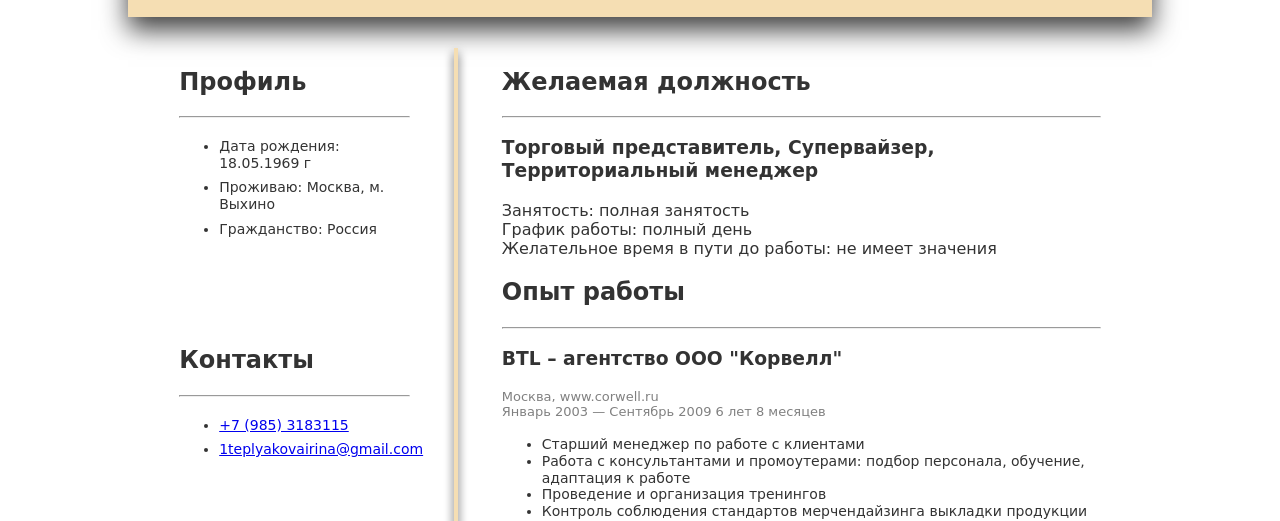
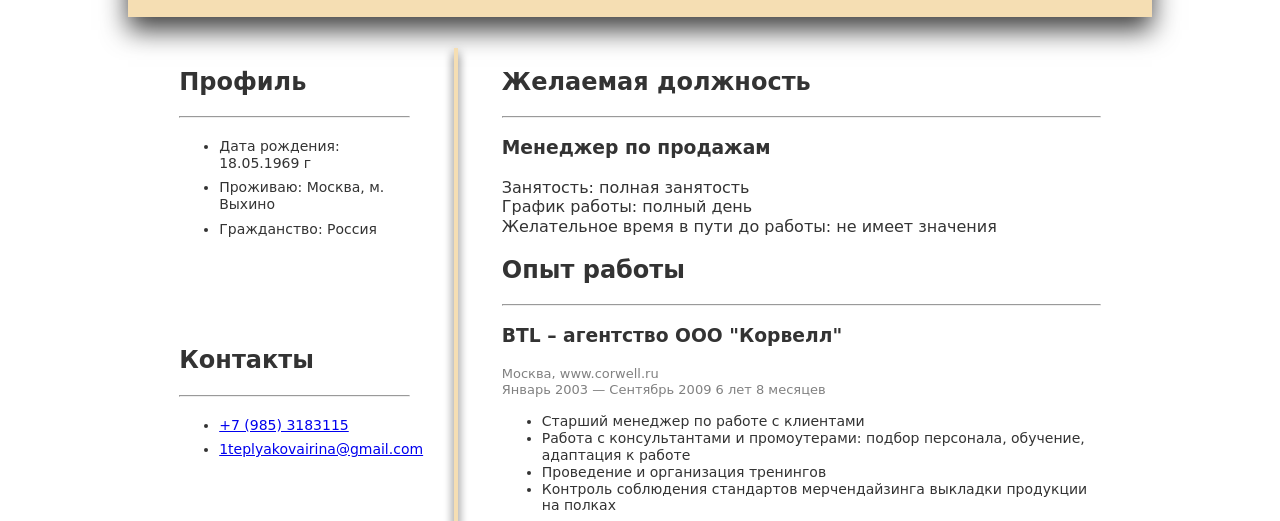
Before and after one commit to a1ip/Irina-resume, a plain HTML site: page index.html in a window 1280 px wide. Shown: the part 297-818 px from the top of the page. Drawn offline with Linux system fonts and the light colour scheme; a web font is replaced by a local one.

Commit message:
Update index.html

```diff
--- a/index.html
+++ b/index.html
@@ -72,7 +72,7 @@
                 <div>
                     <h2>Желаемая должность </h2>
                     <hr>
-                    <h3>Торговый представитель, Супервайзер, Территориальный менеджер</h3>
+                    <h3>Менеджер по продажам</h3>
                     <span>Занятость: полная занятость<br>
                         График работы: полный день<br>
                         Желательное время в пути до работы: не имеет значения
```
